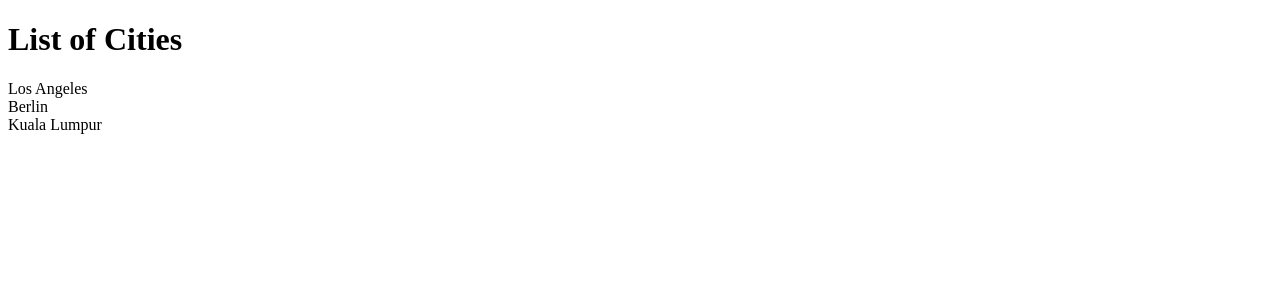
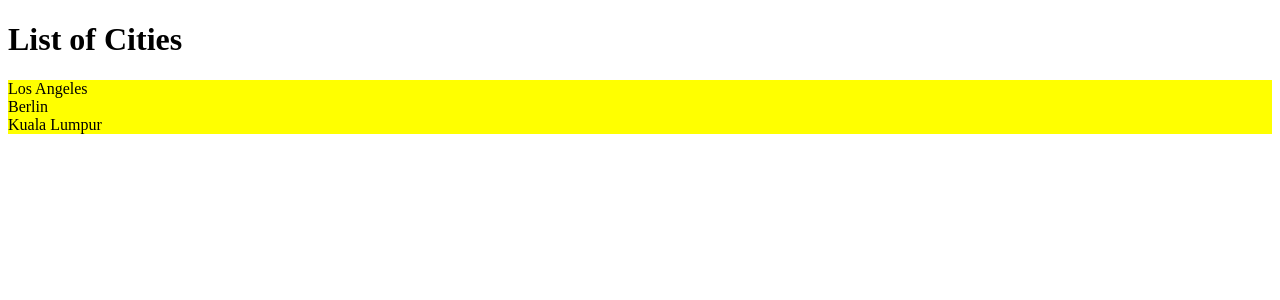
Before and after one commit to m-aminian/react-app, a React (Vite) app: page / in a window 1280 px wide. Shown: the top 300 px of the page. Built offline with nearby package versions, Linux system fonts and the light colour scheme.

Commit message:
css modules

```diff
--- /dev/null
+++ b/src/App.css
@@ -0,0 +1,3 @@
+.list-group {
+    background-color: red;
+}
--- a/src/App.tsx
+++ b/src/App.tsx
@@ -1,5 +1,6 @@
 // import ListGroup from "./components/ListGroup/ListGroup";
 import ListGroup from "./components/ListGroup";
+import "./App.css";
 function App() {
   const cities = ["Los Angeles", "Berlin", "Kuala Lumpur"];
   return <ListGroup items={cities} heading="Cities"></ListGroup>;
--- a/src/components/ListGroup/ListGroup.css
+++ b/src/components/ListGroup/ListGroup.module.css
@@ -2,3 +2,7 @@
     list-style: none;
     padding: 0;
 }
+
+.container {
+    background-color: yellow;
+}
--- a/src/components/ListGroup/ListGroup.tsx
+++ b/src/components/ListGroup/ListGroup.tsx
@@ -1,5 +1,6 @@
 import { useState } from "react";
-import "./ListGroup.css";
+// so the styles is like a regular javascript object that has all the classes defined in this file.
+import styles from "./ListGroup.module.css";
 interface Props {
   items: string[];
   heading: string;
@@ -12,7 +13,7 @@
     <>
       <h1>List of {heading}</h1>
       {items.length === 0 && <p>No item found</p>}
-      <ul className="list-group">
+      <ul className={[styles["list-group"], styles.container].join(" ")}>
         {items.map((item, index) => (
           <li
             className={
```
Also changed, not shown: info.txt.
